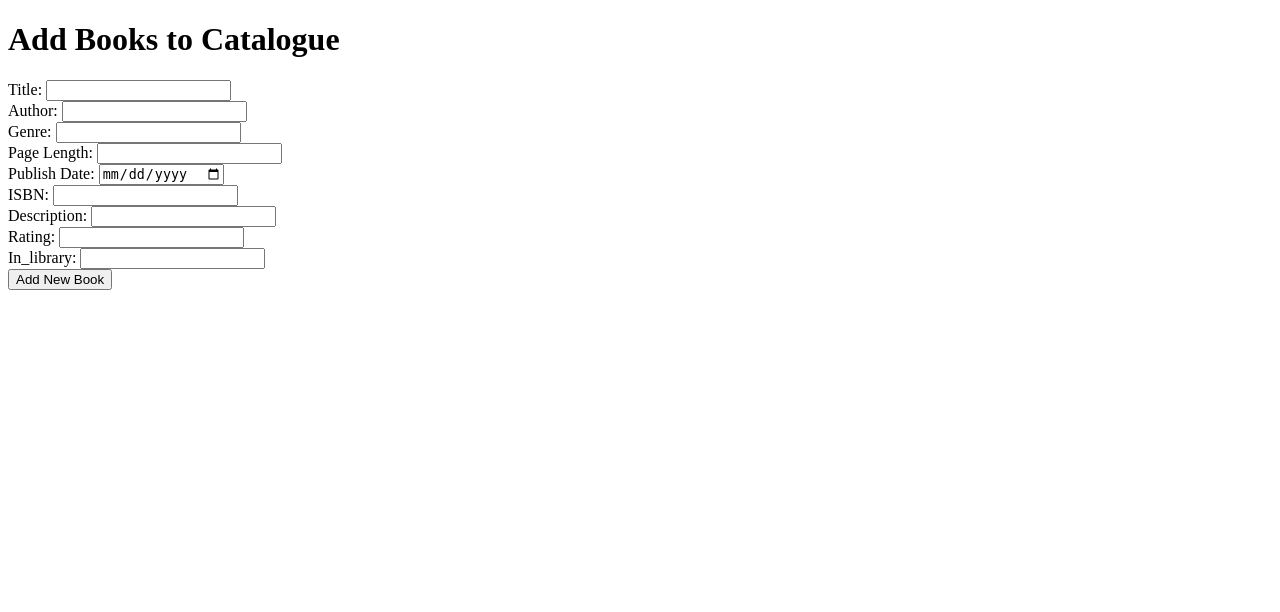
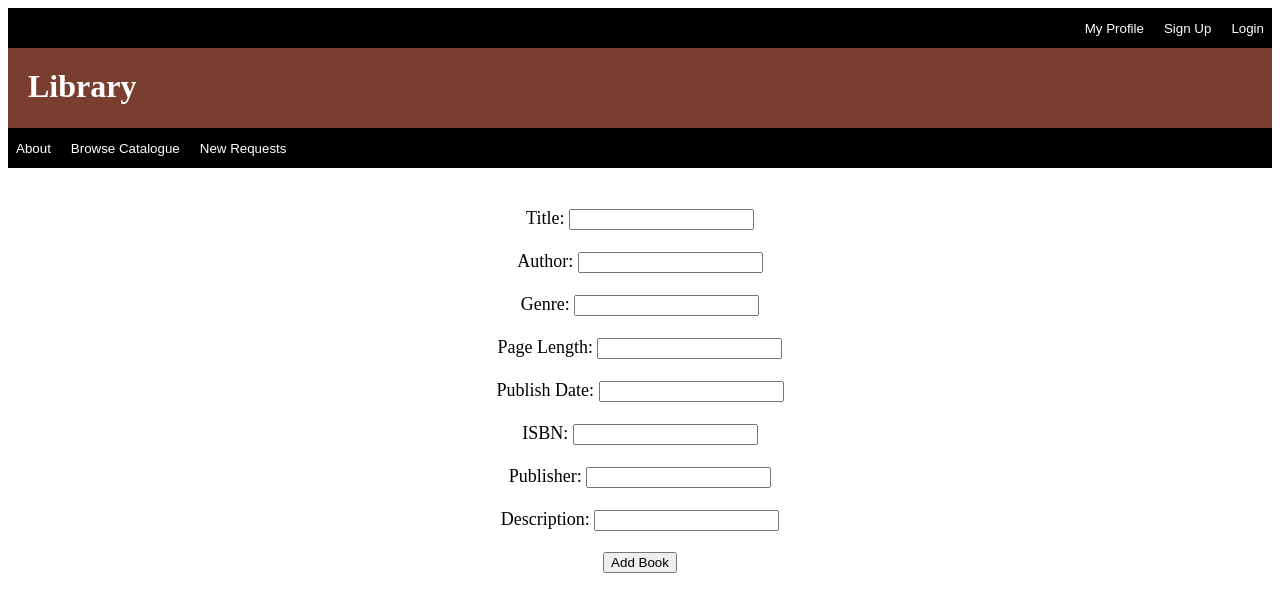
Before and after one commit to laksh2605/Laundimerlibrary, a PHP site: page /Addbooks.php in a window 1280 px wide. Shown: the top 612 px of the page. Run offline with PHP 8.4, Linux system fonts and the light colour scheme.

Commit message:
admins and books page done

```diff
--- a/Addbooks.php
+++ b/Addbooks.php
@@ -1,24 +1,32 @@
-<!DOCTYPE html>
-<html>
-<head>
-    <title>Add New Book</title>
-<head>
-<body>
-    <h1>Add Books to Catalogue</h1>
-<form action= 'addbookssql.php' method = "POST">
-    Title: <input type = "text" name = "title"><br>
-    Author: <input type = "text" name = "author"><br>
-    Genre: <input type = "text" name = "genre"><br>
-    Page Length: <input type = "text" name = "length"><br>
-    Publish Date: <input type = "date" name = "publishdate"><br>
-    ISBN: <input type = "number" name = "ISBN"><br>
-    <!--Image: <input type = "image" name = "image"><br>-->
-    Description: <input type = "text" name = "description"><br>
-    Rating: <input type = "text" name = "rating"><br>
-    In_library: <input type = "text" name = "inlibrary"><br>
+<HTML>
+    <head>
+        <title>Laundimer Library</title>
+        <link rel="stylesheet" href="header.css">
+        <style>
+            .signupform{
+                text-align:center;
+                font-size:18px;
+                margin-top: 40;
+            }
+        </style>
+    </head>
+    <body>
+      <?php require 'navbar.php'; ?>
+        <div>
+            <div class="signupform">
+                <form action="addbookssql.php" method="POST">
+                    Title: <input type="text" name="Title"/></br></br>
+                    Author: <input type="text" name="Author"/></br></br>
+                    Genre: <input type="text" name="Genre"/></br></br>
+                    Page Length: <input type="text" name="Page Length"/></br></br>
+                   Publish Date: <input type="text" name="Publish Date"/></br></br>
+                    ISBN: <input type="text"  name="ISBN"/></br></br>
+                    Publisher: <input type="text"  name="Publisher"/></br></br>
+                    Description: <input type="text"  name="Description"/></br></br>
 
-    <input type= "submit" value = "Add New Book"><br>
-    </table>
-</form>
-</body>
-</html>
+                    <input type="submit" value="Add Book"/>
+                </form>
+            </div>
+        </div>
+    </body>
+</HTML>
--- a/addadminsql.php
+++ b/addadminsql.php
@@ -7,7 +7,7 @@ echo "Connected Sucessfully";
 
 $sql = "INSERT INTO tblusers
 (Surname,Forename,Username,Password,Email_Address,UserRole)VALUES
-('".$_POST["surname"]."','".$_POST["forename"]."','".$_POST["username"]."','".$_POST["password"]."','".$_POST["emailaddress"]."','".$_POST["userrole"]."')";
+('".$_POST["surname"]."','".$_POST["forename"]."','".$_POST["username"]."','".$_POST["password"]."','".$_POST["email"]."','".$_POST["userRole"]."')";
 
 if($conn->query($sql) == TRUE){
     echo "Successful insertion";
--- /dev/null
+++ b/header.css
@@ -0,0 +1,46 @@
+.topMenu {
+    background-color: black;
+    text-align: right;
+    color: white;
+    height:40px;
+    }
+    .lowerMenu {
+    background-color: black;
+    text-align: left;
+    color: white;
+    height:40px;
+    }
+    .menubutton{
+        background-color: black;
+        color: white;
+        height:40px;
+        border: 2px solid black;
+    }
+    .middleBar {
+    background-color: #7A3E31;
+    text-align: left;
+    color: white;
+    height:80px;
+    }
+    .middleBarText{
+    color: white;
+    }
+    h1 { margin-top: 0;
+    padding-top: 20;
+    padding-left: 20; }
+
+    .atag{ margin-top: 0;
+        padding-top: 20;
+        padding-left: 20;}
+
+    .indexbutton1{margin-top: 0;
+        padding-top: 200;
+        padding-left: 500;}
+
+        .indexbuttoncss{
+            background-color: #7A3E31;
+            color: white;
+            height:100px;
+            width: 100px;
+            border: 2px solid #7A3E31;
+        }
--- a/install.php
+++ b/install.php
@@ -34,6 +34,7 @@ echo "1";
     (ISBN VARCHAR(13) PRIMARY KEY,
     Title VARCHAR(50) NOT NULL,
     Author VARCHAR(50) NOT NULL,
+    Publisher VARCHAR(50) NOT NULL,
     Genre VARCHAR(50) NOT NULL,
     Description VARCHAR(2000) NOT NULL,
     Length INT(5) NOT NULL,
--- /dev/null
+++ b/navbar.php
@@ -0,0 +1,15 @@
+<HTML>
+<div class="topMenu">
+            <button class="menubutton" onclick="document.location.href='Addbooks.php'">My Profile</button>
+            <button class="menubutton" onclick="document.location.href='Addadmins.php'">Sign Up</button>
+            <button class="menubutton" type="button">Login</button>
+        </div>
+        <div class="middlebar">
+            <H1>Library</H1>
+        </div>
+        <div class="lowerMenu">
+            <button class="menubutton" type="button">About</button>
+            <button class="menubutton" type="button">Browse Catalogue</button>
+            <button class="menubutton" type="button">New Requests</button>
+        </div>
+</HTML>
```
Also changed, not shown: Addadmins.php (+30 -19 lines), addbookssql.php (+9 -28 lines), connection.php (+15 -5 lines), index.php (added, +10 -0 lines), Laundimer-Logo.png (added).
